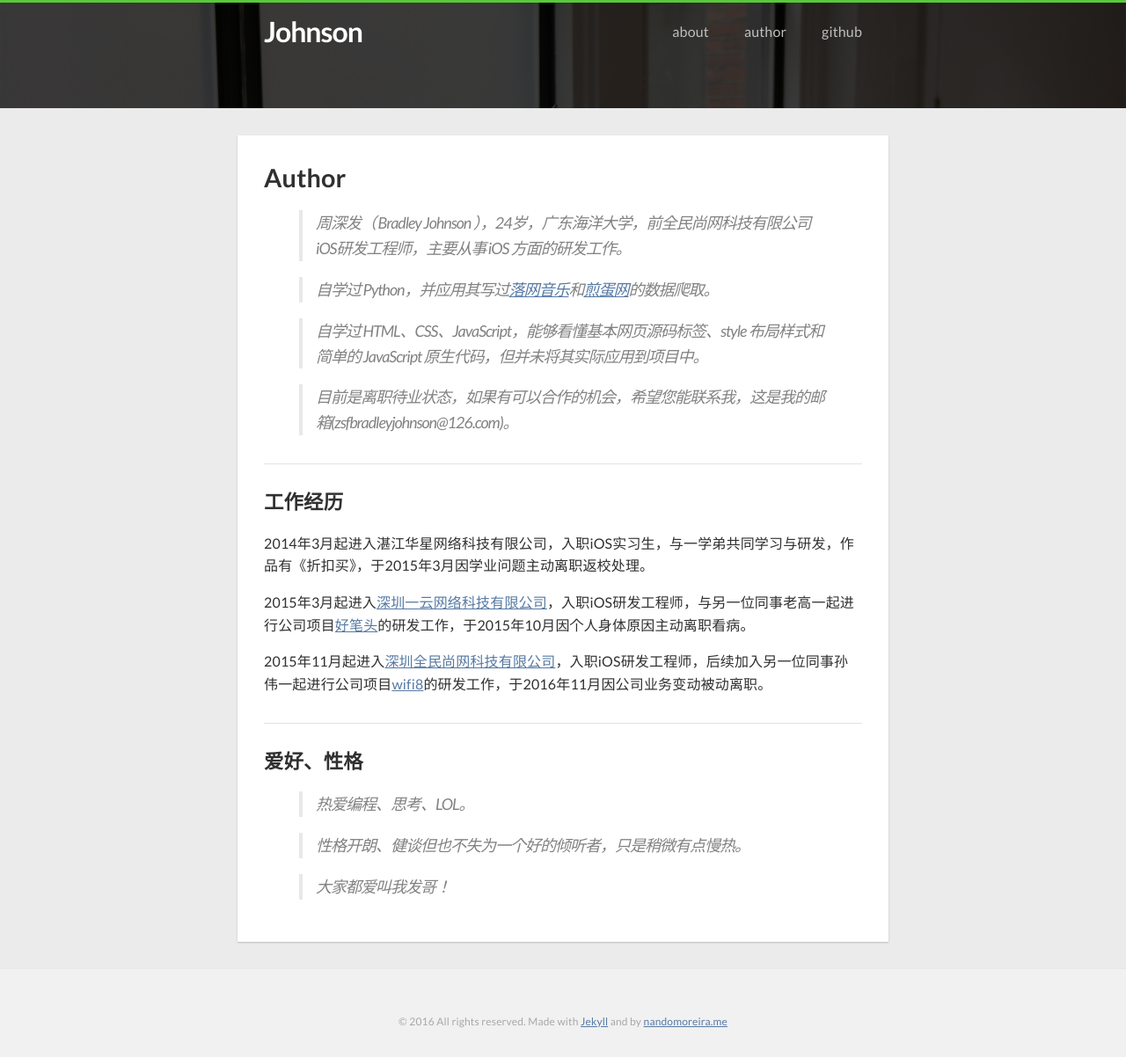
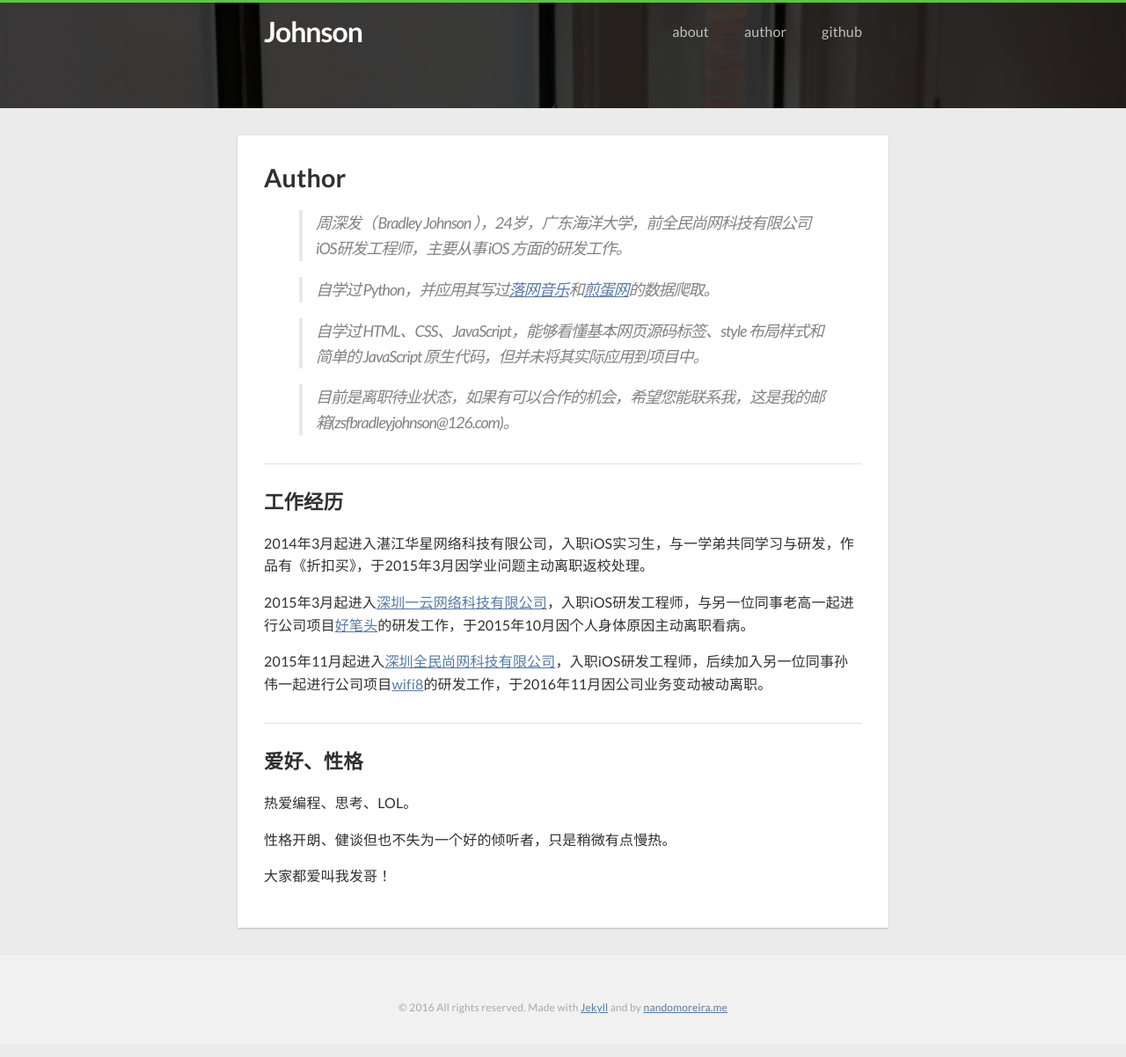
Before and after one commit to zsfbradleyjohnson/zsfbradleyjohnson.github.io, a Jekyll site: the page built from author.md, in a window 1280 px wide. Shown: the whole page at 88% size. Built offline with Jekyll 4.4.1, drawn with Linux system fonts in a browser that asks for light colours; nearby versions of some CDN libraries.

Commit message:
change user info

```diff
--- a/author.md
+++ b/author.md
@@ -27,8 +27,8 @@ slug: author
 
 ### 爱好、性格
 
->热爱编程、思考、LOL。
+热爱编程、思考、LOL。
 
->性格开朗、健谈但也不失为一个好的倾听者，只是稍微有点慢热。
+性格开朗、健谈但也不失为一个好的倾听者，只是稍微有点慢热。
 
->大家都爱叫我发哥！
+大家都爱叫我发哥！
```
